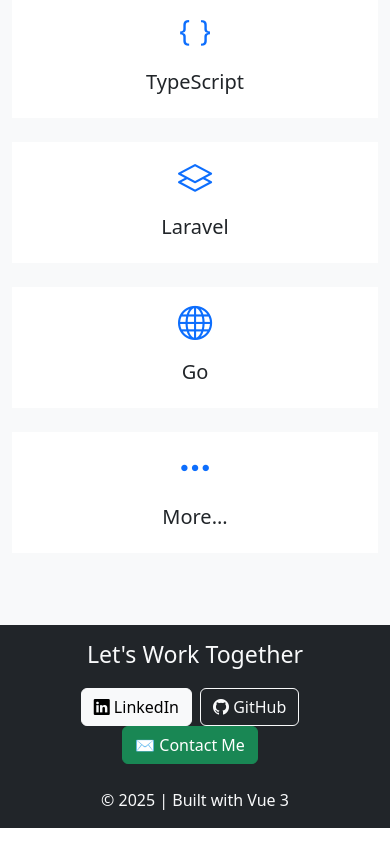
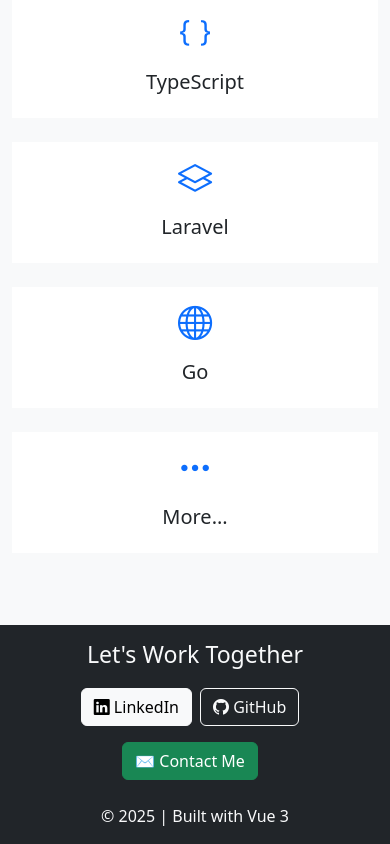
Before and after one commit to Caspec/Followcasperv2, a Vue app: page / in a window 390 px wide. Shown: the part 3997-4841 px from the top of the page. Built offline with nearby package versions, Linux system fonts and the light colour scheme.

Commit message:
chore: update mobile friendly

```diff
--- a/src/App.vue
+++ b/src/App.vue
@@ -60,6 +60,8 @@
           <a :href="github" target="_blank" class="btn btn-outline-light">
             <i class="bi bi-github"></i> GitHub
           </a>
+        </div>
+        <div class="mt-3">
           <button class="btn btn-success" @click="showContactModal = true">✉️ Contact Me</button>
         </div>
       </div>
--- a/src/components/ModalContact.vue
+++ b/src/components/ModalContact.vue
@@ -49,8 +49,4 @@
 .form-label {
   font-weight: bold;
 }
-
-.text-success {
-  color: green;
-}
 </style>
```
